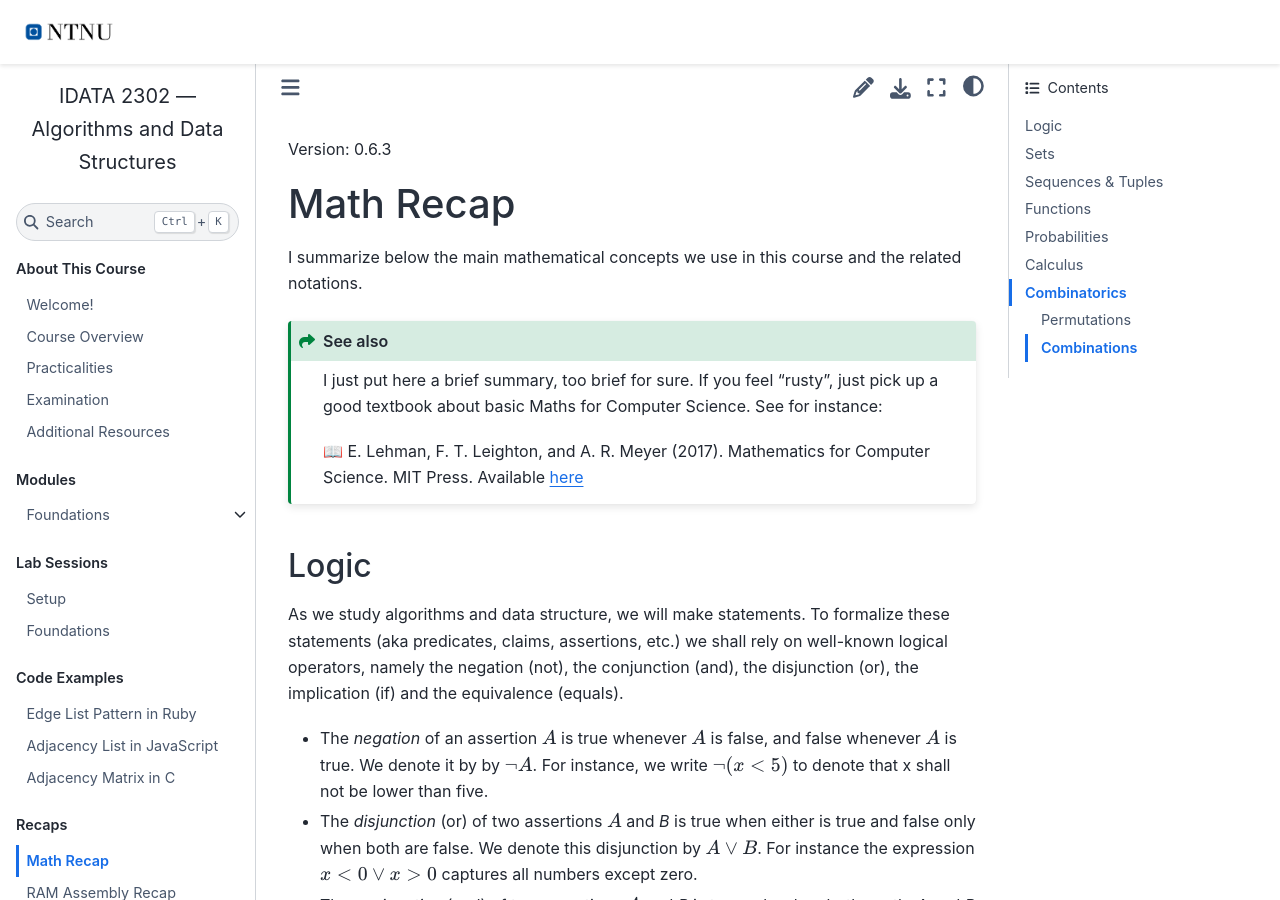
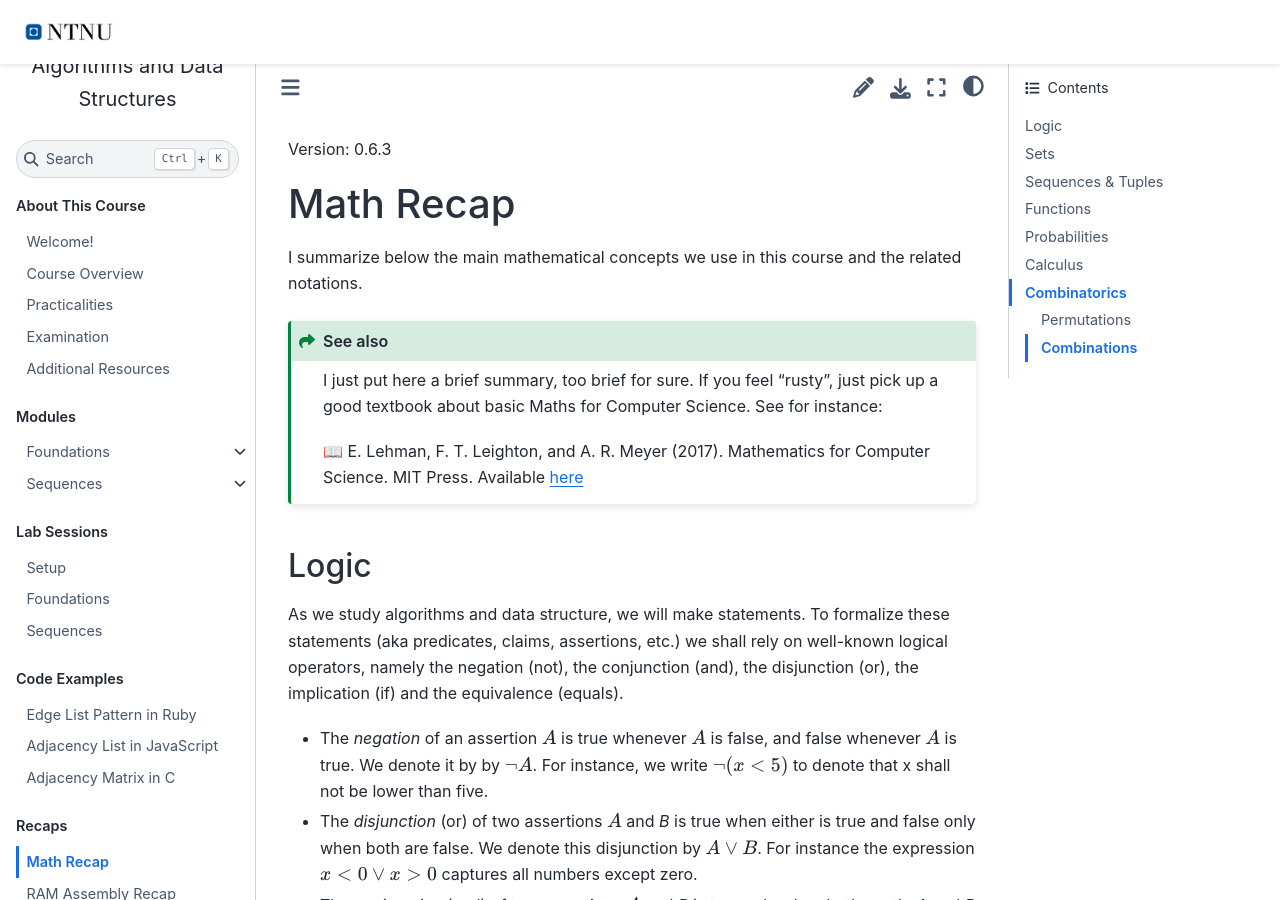
Before and after one commit to fchauvel/ntnu-idata2302-website, a Sphinx documentation site: the page built from source/maths.rst, in a window 1280 px wide and 900 px high. Built offline with Sphinx 7.4.7 and the Sphinx Book theme 1.1.4, drawn with Linux system fonts in a browser that asks for light colours.

Commit message:
content: enable the Sequences module and lab
Un-comment sequences/index (Modules) and labs/sequences (Lab Sessions)
in the root toctree so the second module goes live alongside
Foundations.

```diff
--- a/source/index.rst
+++ b/source/index.rst
@@ -22,9 +22,9 @@ Algorithms and Data Structures
    :caption: Modules
 
    foundations/index
+   sequences/index
 
 ..
-   sequences/index
    recursion/index
    hashing/index
    trees/index
@@ -38,9 +38,9 @@ Algorithms and Data Structures
 
    labs/setup
    labs/foundations
+   labs/sequences
 
 ..
-   labs/sequences
    labs/recursion
    labs/trees
    labs/graphs/index
```
